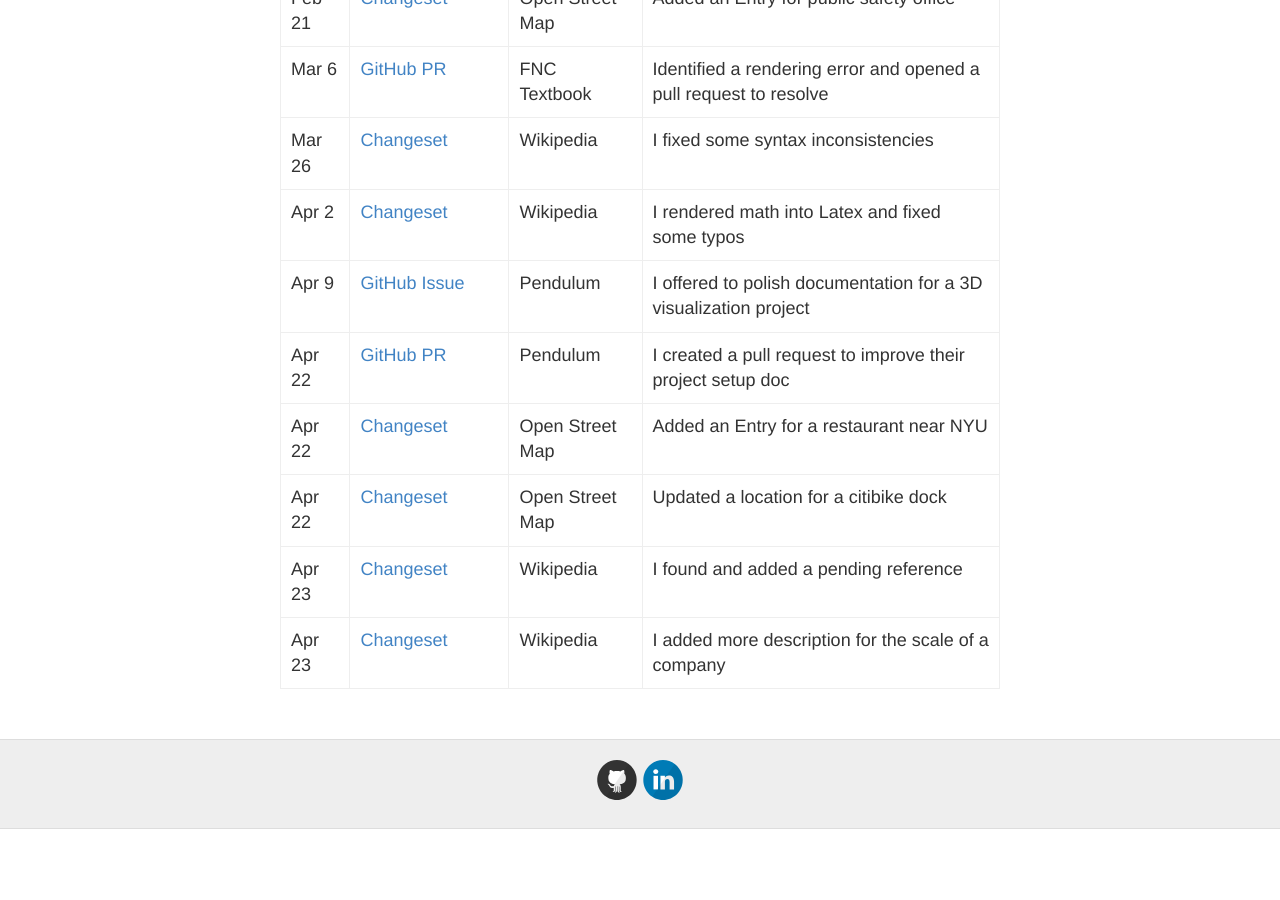
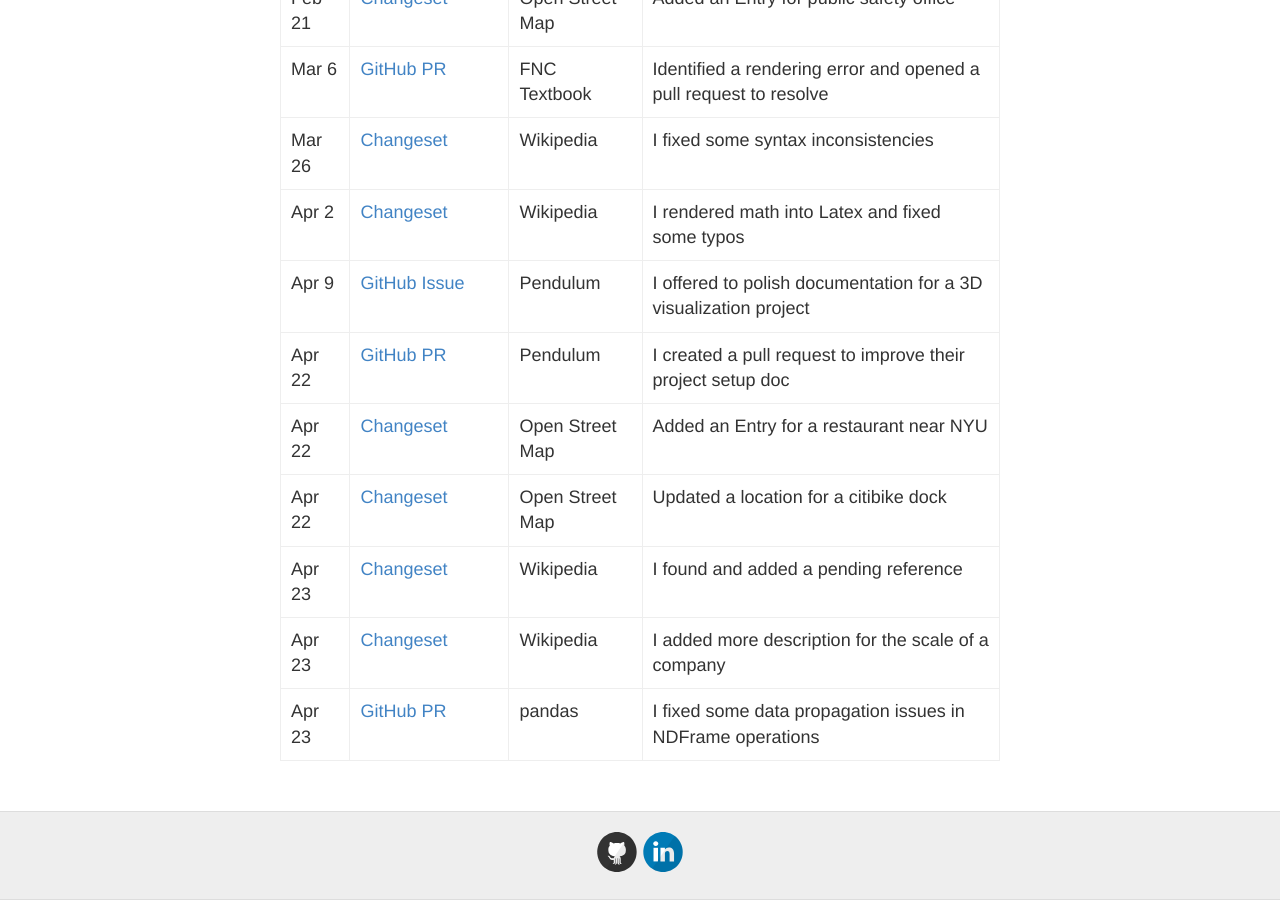
Before and after one commit to ossd-s23/jinlixiao-weekly, a Jekyll site: the page built from contributions.md, in a window 1280 px wide and 900 px high, scrolled down 752 px. Built offline with Jekyll 4.4.1, drawn with Linux system fonts in a browser that asks for light colours; before the commit the page ends 1581 px from its top, so only the background shows below that.

Commit message:
update contributions as of 4.23

```diff
--- a/contributions.md
+++ b/contributions.md
@@ -34,3 +34,4 @@ Replace the first row with your own contribution.
 | Apr 22 | [Changeset](https://www.openstreetmap.org/changeset/135242939)               | Open Street Map | Updated a location for a citibike dock                            |
 | Apr 23 | [Changeset](https://en.wikipedia.org/w/index.php?diff=prev&oldid=1151425602) | Wikipedia       | I found and added a pending reference                             |
 | Apr 23 | [Changeset](https://en.wikipedia.org/w/index.php?diff=prev&oldid=1151426416) | Wikipedia       | I added more description for the scale of a company               |
+| Apr 23 | [GitHub PR](https://github.com/pandas-dev/pandas/pull/52886)                 | pandas          | I fixed some data propagation issues in NDFrame operations        |
```
